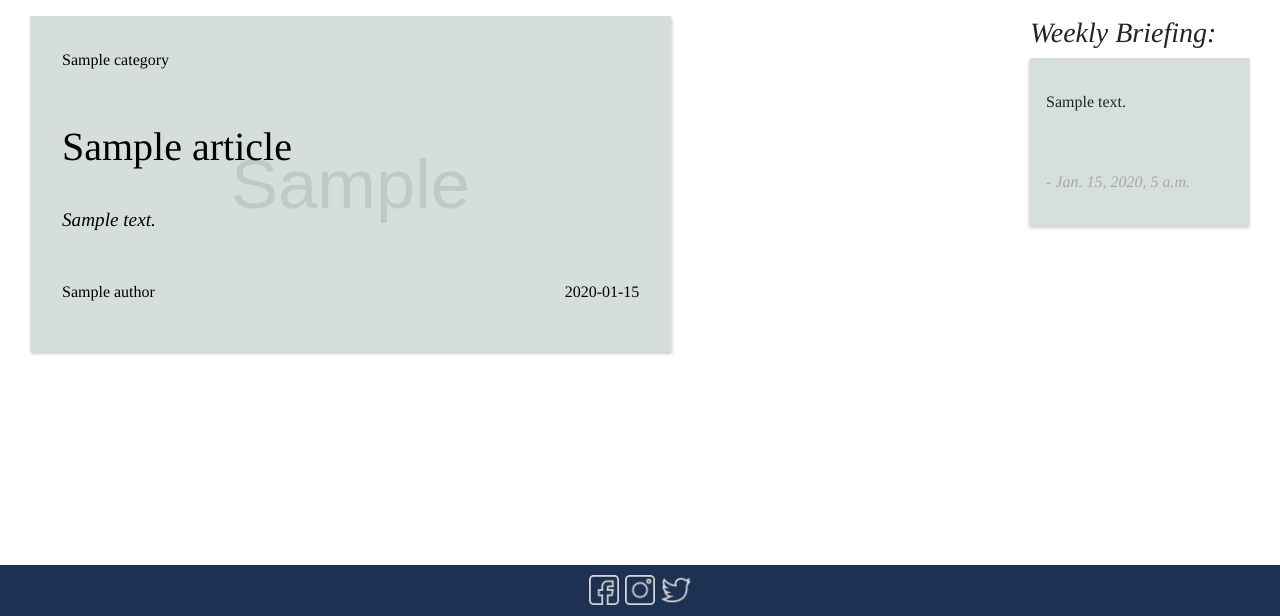
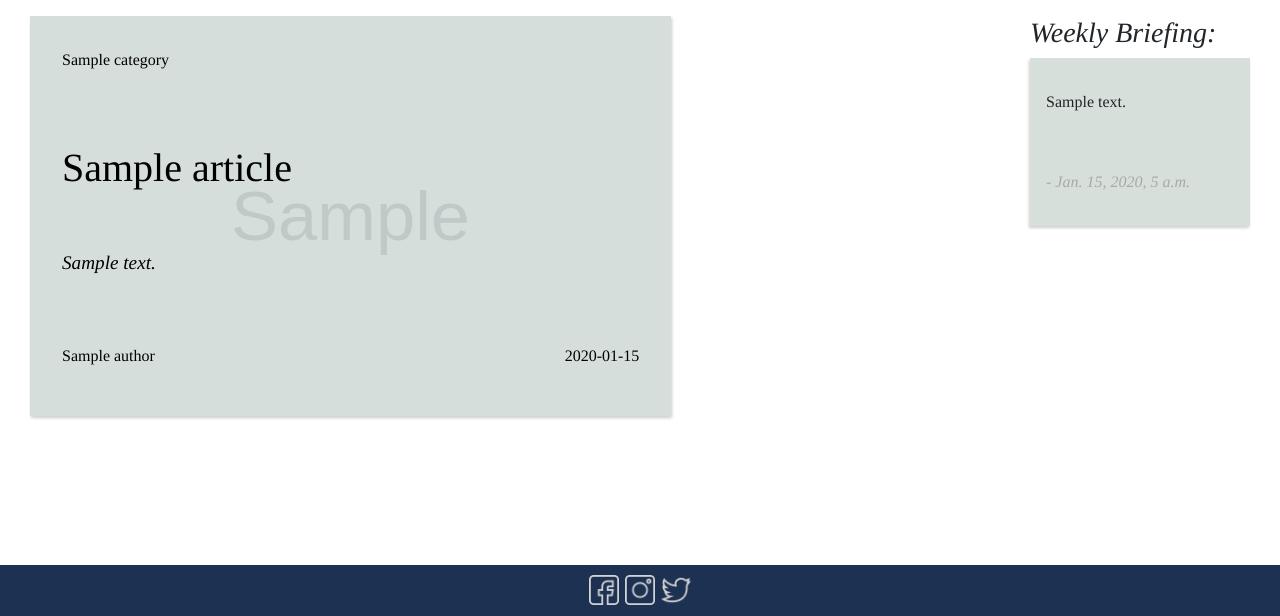
Before and after one commit to sventi555/CRG, a Django app: page / in a window 1280 px wide. Shown: the part 184-800 px from the top of the page. Run offline with Django 3.2, Linux system fonts and the light colour scheme; tables that the repository leaves empty hold one stand-in row (values such as "Sample post"); grey boxes marked "Sample" are stand-in pictures; some libraries are stand-ins or nearby versions.

Commit message:
once again, fixing visual bugs

```diff
--- a/static/css/home.css
+++ b/static/css/home.css
@@ -90,10 +90,9 @@
         min-width: 80%;
         display: grid;
         grid-template-columns: repeat(3, 1fr);
-        grid-template-rows: auto;
+        grid-auto-rows: 25em;
         grid-column-gap: 1em;
         grid-row-gap: 1em;
-        max-height: 30em;
     }
     #article-grid .grid-item {
         margin-bottom: 1em;
```
